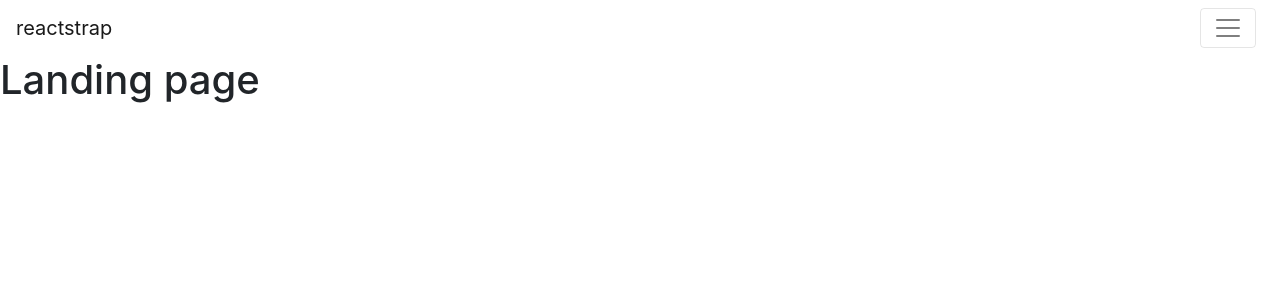
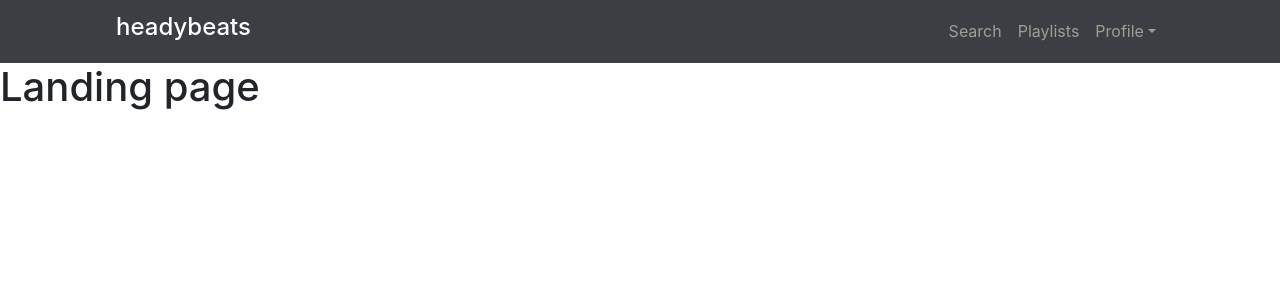
Before and after one commit to seanmross/heady-beats-react, a React (Create React App) app: page / in a window 1280 px wide. Shown: the top 300 px of the page. Built offline with nearby package versions, Linux system fonts and the light colour scheme.

Commit message:
updated with slate theme

```diff
--- a/src/components/App.js
+++ b/src/components/App.js
@@ -2,7 +2,7 @@ import React, { Component } from 'react'
 import Landing from './Landing'
 import Navigation from './Navigation'
 
-class App extends Component {
+export default class App extends Component {
   render() {
     return (
       <div>
@@ -12,5 +12,3 @@ class App extends Component {
     )
   }
 }
-
-export default App;
--- a/src/components/Navigation.js
+++ b/src/components/Navigation.js
@@ -1,39 +1,80 @@
-import React from 'react';
-import { Collapse, Navbar, NavbarToggler, NavbarBrand, Nav, NavItem, NavLink } from 'reactstrap';
+import React, { Component } from 'react';
+import {
+    Collapse,
+    Navbar,
+    NavbarToggler,
+    NavbarBrand,
+    Nav,
+    NavItem,
+    NavLink,
+    UncontrolledDropdown,
+    DropdownToggle,
+    DropdownMenu,
+    DropdownItem
+} from 'reactstrap';
 
-export default class Example extends React.Component {
+// Custom theme
+const slate = {
+    bg: {
+        backgroundColor: '#3B3F44'
+    },
+    brand: {
+        color: '#FFFFFF',
+        paddingLeft: 100
+    },
+    item: {
+        color: '#9E9E93'
+    }
+}
+
+export default class Navigation extends Component {
     constructor(props) {
         super(props);
-
-        this.toggleNavbar = this.toggleNavbar.bind(this);
         this.state = {
-            collapsed: true
+            isOpen: false
         };
     }
 
-    toggleNavbar() {
+    toggle = () => {
         this.setState({
-            collapsed: !this.state.collapsed
-        });
+            isOpen: !this.state.isOpen
+        })
     }
+
     render() {
         return (
             <div>
-                <Navbar color="faded" light>
-                    <NavbarBrand href="/" className="mr-auto">reactstrap</NavbarBrand>
-                    <NavbarToggler onClick={this.toggleNavbar} className="mr-2" />
-                    <Collapse isOpen={!this.state.collapsed} navbar>
-                        <Nav navbar>
-                            <NavItem>
-                                <NavLink href="/components/">Components</NavLink>
+                <Navbar color="faded" light expand="md" style={ slate.bg }>
+                    <NavbarBrand style={ slate.brand }>
+                        <h4>headybeats</h4>
+                    </NavbarBrand>
+                    <NavbarToggler onClick={this.toggle} />
+                    <Collapse isOpen={this.state.isOpen} navbar>
+                        <Nav className="ml-auto" navbar>
+                            <NavItem  >
+                                <NavLink style={slate.item}>Search</NavLink>
                             </NavItem>
-                            <NavItem>
-                                <NavLink href="https://github.com/reactstrap/reactstrap">Github</NavLink>
+                            <NavItem >
+                                <NavLink style={slate.item}>Playlists</NavLink>
                             </NavItem>
+                            <UncontrolledDropdown nav inNavbar style={{ paddingRight:100 }}>
+                                <DropdownToggle nav caret style={slate.item}>
+                                    Profile
+                                </DropdownToggle>
+                                <DropdownMenu >
+                                    <DropdownItem>
+                                        Account
+                                    </DropdownItem>
+                                    <DropdownItem>
+                                        Logout
+                                    </DropdownItem>
+                                    <DropdownItem />
+                                </DropdownMenu>
+                            </UncontrolledDropdown>
                         </Nav>
                     </Collapse>
                 </Navbar>
             </div>
-        );
+        )
     }
 }
--- a/src/index.css
+++ /dev/null
@@ -1,5 +0,0 @@
-body {
-  margin: 0;
-  padding: 0;
-  font-family: sans-serif;
-}
--- a/src/index.js
+++ b/src/index.js
@@ -1,6 +1,5 @@
 import React from 'react'
 import ReactDOM from 'react-dom'
-import './index.css'
 import App from './components/App'
 import 'bootstrap/dist/css/bootstrap.css'
 
```
